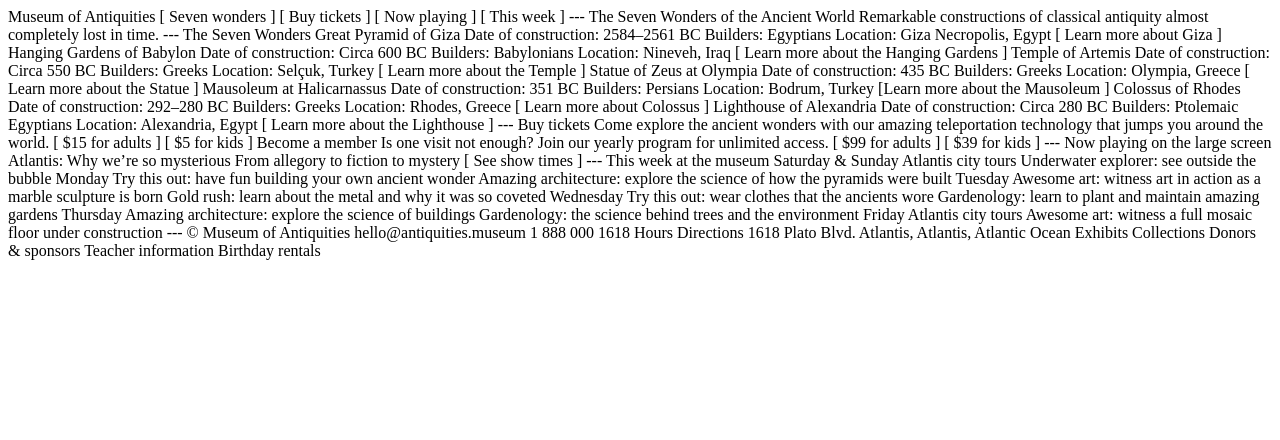
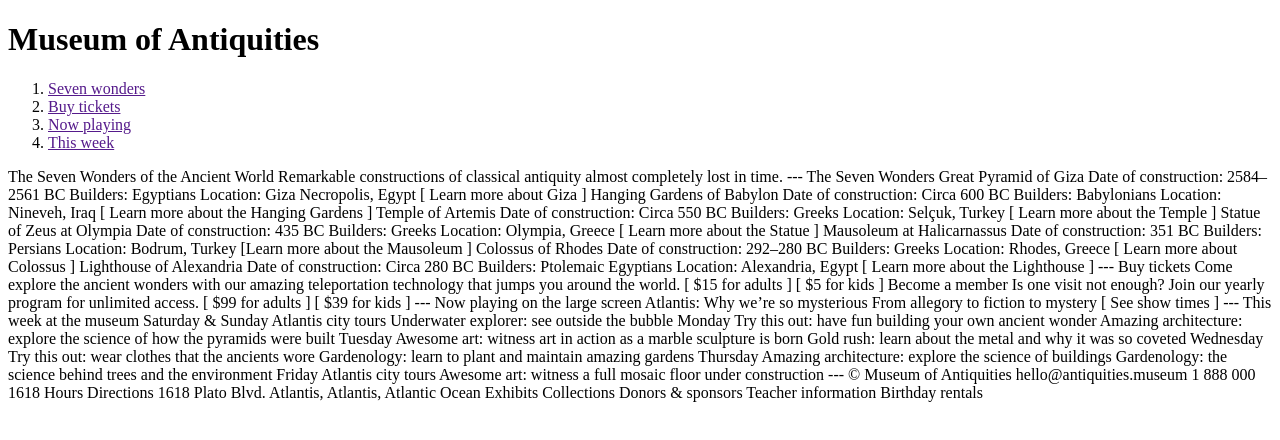
Before and after one commit to hldouglas/dsn1675-assignment-1, a plain HTML site: page index.html in a window 1280 px wide. Drawn offline with Linux system fonts and the light colour scheme.

Commit message:
Added HTML and header

```diff
--- a/index.html
+++ b/index.html
@@ -1,11 +1,24 @@
-Museum of Antiquities
+<!DOCTYPE html>
+<html lang="en-ca">
+<head>
+  <meta charset="utf-8">
+  <title>Museum of Antiquities</title>
+  <link href="css/main.css" rel="stylesheet">
+</head>
+<body>
 
-[ Seven wonders ]
-[ Buy tickets ]
-[ Now playing ]
-[ This week ]
+  <header>
+    <h1>Museum of Antiquities</h1>
 
----
+      <nav>
+        <ol>
+          <li><a href="">Seven wonders</a></li>
+          <li><a href="">Buy tickets</a></li>
+          <li><a href="">Now playing</a></li>
+          <li><a href="">This week</a></li>
+        </ol>
+      </nav>
+  </header>
 
 The Seven Wonders of the Ancient World
 Remarkable constructions of classical antiquity almost completely lost in time.
@@ -127,3 +140,6 @@ Collections
 Donors & sponsors
 Teacher information
 Birthday rentals
+
+  </body>
+</html>
```
